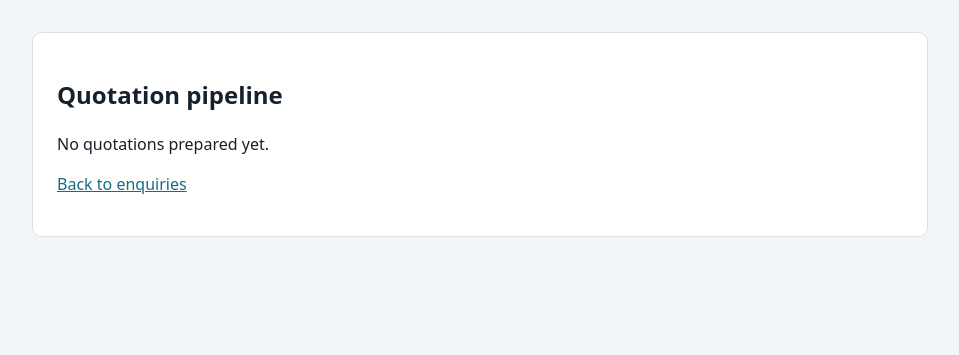
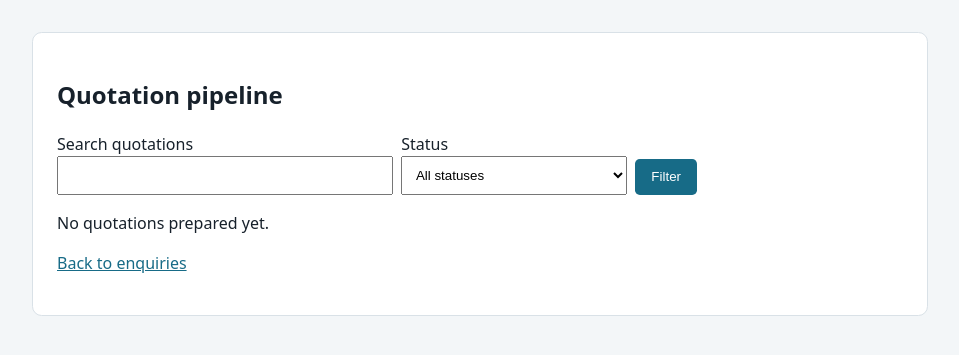
Before and after one commit to rnvjn2126/b2bproject, a Django app: page /quotes/ in a window 1280 px wide. Shown: the part 118-473 px from the top of the page, without its empty margins (160-1119 px from the left). Run offline with Django 5.2, Linux system fonts and the light colour scheme; the visitor is signed in with stand-in values (Sample User, id 1); data that the repository does not hold is empty.

Commit message:
feat: add searchable paginated work lists

```diff
--- a/dashboard/views.py
+++ b/dashboard/views.py
@@ -3,6 +3,7 @@ from datetime import timedelta
 from django.contrib.auth.decorators import login_required
 from django.core.exceptions import PermissionDenied
 from django.contrib.auth.mixins import LoginRequiredMixin
+from django.core.paginator import Paginator
 from django.http import HttpResponse, HttpResponseBadRequest
 from django.urls import reverse
 from django.views.generic import CreateView, DeleteView, ListView, UpdateView
@@ -44,7 +45,21 @@ def home(request):
 @login_required
 def rfq_list(request):
     rfqs = RFQ.objects.filter(owner=request.user, customer__owner=request.user).select_related("customer")
-    return render(request, "dashboard/rfq_list.html", {"rfqs": rfqs})
+    query = request.GET.get("q", "").strip()
+    status = request.GET.get("status", "").strip()
+    if query:
+        rfqs = rfqs.filter(
+            Q(reference__icontains=query) | Q(customer__name__icontains=query)
+            | Q(customer__company_name__icontains=query) | Q(notes__icontains=query),
+        )
+    if status not in RFQ.Status.values:
+        status = ""
+    if status:
+        rfqs = rfqs.filter(status=status)
+    return render(request, "dashboard/rfq_list.html", {
+        "rfqs": Paginator(rfqs, 25).get_page(request.GET.get("page")),
+        "query": query, "status": status, "status_choices": RFQ.Status.choices,
+    })
 
 
 @login_required
@@ -157,10 +172,24 @@ def followup_complete(request, pk):
 def followup_list(request):
     follow_ups = FollowUp.objects.filter(
         owner=request.user, rfq__owner=request.user, rfq__customer__owner=request.user,
-        completed_at__isnull=True,
     ).select_related("rfq", "rfq__customer").order_by("due_on", "id")
+    query = request.GET.get("q", "").strip()
+    status = request.GET.get("status", "open")
+    if status not in {"open", "completed", "all"}:
+        status = "open"
+    if status == "open":
+        follow_ups = follow_ups.filter(completed_at__isnull=True)
+    elif status == "completed":
+        follow_ups = follow_ups.filter(completed_at__isnull=False)
+    if query:
+        follow_ups = follow_ups.filter(
+            Q(rfq__reference__icontains=query) | Q(rfq__customer__name__icontains=query)
+            | Q(rfq__customer__company_name__icontains=query) | Q(note__icontains=query),
+        )
     return render(request, "dashboard/followup_list.html", {
-        "follow_ups": follow_ups, "today": timezone.localdate(),
+        "follow_ups": Paginator(follow_ups, 25).get_page(request.GET.get("page")),
+        "query": query, "status": status,
+        "today": timezone.localdate(),
     })
 
 
@@ -388,7 +417,22 @@ def quote_list(request):
     quotes = Quote.objects.filter(
         owner=request.user, rfq__owner=request.user, rfq__customer__owner=request.user,
     ).select_related("rfq", "rfq__customer").order_by("-created_at", "-id")
-    return render(request, "dashboard/quote_list.html", {"quotes": quotes, "today": timezone.localdate()})
+    query = request.GET.get("q", "").strip()
+    status = request.GET.get("status", "").strip()
+    if query:
+        quotes = quotes.filter(
+            Q(number__icontains=query) | Q(rfq__reference__icontains=query)
+            | Q(rfq__customer__name__icontains=query) | Q(rfq__customer__company_name__icontains=query),
+        )
+    if status not in Quote.Status.values:
+        status = ""
+    if status:
+        quotes = quotes.filter(status=status)
+    return render(request, "dashboard/quote_list.html", {
+        "quotes": Paginator(quotes, 25).get_page(request.GET.get("page")),
+        "query": query, "status": status, "status_choices": Quote.Status.choices,
+        "today": timezone.localdate(),
+    })
 
 
 @login_required
@@ -486,15 +530,28 @@ def quote_approve(request, pk):
 class OwnedListView(LoginRequiredMixin, ListView):
     template_name = "dashboard/catalogue_list.html"
     context_object_name = "records"
+    paginate_by = 25
+    search_fields = ()
     title = "Catalogue"
     singular = "record"
 
     def get_queryset(self):
-        return self.model.objects.filter(owner=self.request.user)
+        records = self.model.objects.filter(owner=self.request.user)
+        query = self.request.GET.get("q", "").strip()
+        if query and self.search_fields:
+            matches = Q()
+            for field in self.search_fields:
+                matches |= Q(**{f"{field}__icontains": query})
+            records = records.filter(matches)
+        return records
 
     def get_context_data(self, **kwargs):
         data = super().get_context_data(**kwargs)
-        data.update(title=self.title, singular=self.singular, create_url=f"dashboard:{self.singular}_create")
+        data.update(
+            title=self.title, singular=self.singular,
+            create_url=f"dashboard:{self.singular}_create",
+            query=self.request.GET.get("q", "").strip(),
+        )
         return data
 
 
@@ -547,6 +604,7 @@ class OwnedDeleteView(LoginRequiredMixin, DeleteView):
 
 class CustomerListView(OwnedListView):
     model, title, singular = Customer, "Customers", "customer"
+    search_fields = ("name", "company_name", "email", "phone")
 
 
 class CustomerCreateView(OwnedCreateView):
@@ -563,6 +621,7 @@ class CustomerDeleteView(OwnedDeleteView):
 
 class SupplierListView(OwnedListView):
     model, title, singular = Supplier, "Suppliers", "supplier"
+    search_fields = ("name", "company_name", "email", "phone")
 
 
 class SupplierCreateView(OwnedCreateView):
@@ -579,6 +638,7 @@ class SupplierDeleteView(OwnedDeleteView):
 
 class ProductListView(OwnedListView):
     model, title, singular = Product, "Products", "product"
+    search_fields = ("name", "grade", "dimensions", "shape")
 
     def get_context_data(self, **kwargs):
         data = super().get_context_data(**kwargs)
--- a/templates/base.html
+++ b/templates/base.html
@@ -12,6 +12,7 @@
     button { margin-top: 1rem; padding: .65rem 1rem; background: #176b87; color: white; border: 0; border-radius: .3rem; cursor: pointer; }
     .nav-form { display: inline; margin: 0; } .nav-button { margin: 0; padding: 0; background: none; text-decoration: underline; }
     .table-scroll { overflow-x: auto; } .inline-form { display: flex; align-items: end; flex-wrap: wrap; gap: .5rem; } .inline-form label { margin: 0; }
+    .pagination { display: flex; justify-content: center; align-items: center; gap: 1rem; margin-top: 1rem; }
     @media (max-width: 640px) { main { margin: 1rem auto; padding: 0 .65rem; } .card { padding: 1rem; } header { padding: .8rem 1rem; } h1 { font-size: 1.55rem; } }
   </style>
 </head>
--- a/templates/dashboard/catalogue_list.html
+++ b/templates/dashboard/catalogue_list.html
@@ -4,6 +4,10 @@
 <section class="card">
   <h1>{{ title }}</h1>
   <p><a href="{% url create_url %}">Add {{ singular }}</a></p>
+  <form class="inline-form" method="get">
+    <label for="q">Search {{ title|lower }}<input id="q" name="q" type="search" value="{{ query }}"></label>
+    <button type="submit">Search</button>{% if query %}<a href="?">Clear</a>{% endif %}
+  </form>
   {% if import_url %}<p><a href="{% url import_url %}">Import products from CSV</a> · <a href="{% url export_url %}">Export products to CSV</a></p>{% endif %}
   {% for record in records %}
     <article class="row"><strong>{{ record.name }}</strong>
@@ -13,5 +17,6 @@
       <a href="{% url 'dashboard:'|add:singular|add:'_update' record.pk %}">Edit</a> · <a href="{% url 'dashboard:'|add:singular|add:'_delete' record.pk %}">Delete</a>
     </article>
   {% empty %}<p>No {{ title|lower }} yet.</p>{% endfor %}
+  {% if is_paginated %}{% include "dashboard/pagination.html" with page_obj=page_obj query=query %}{% endif %}
 </section>
 {% endblock %}
--- /dev/null
+++ b/templates/dashboard/pagination.html
@@ -0,0 +1,7 @@
+{% if page_obj.has_other_pages %}
+<nav class="pagination" aria-label="Pagination">
+  {% if page_obj.has_previous %}<a href="?q={{ query|urlencode }}&amp;status={{ status|urlencode }}&amp;page={{ page_obj.previous_page_number }}">Previous</a>{% endif %}
+  <span>Page {{ page_obj.number }} of {{ page_obj.paginator.num_pages }}</span>
+  {% if page_obj.has_next %}<a href="?q={{ query|urlencode }}&amp;status={{ status|urlencode }}&amp;page={{ page_obj.next_page_number }}">Next</a>{% endif %}
+</nav>
+{% endif %}
--- a/templates/dashboard/quote_list.html
+++ b/templates/dashboard/quote_list.html
@@ -3,6 +3,11 @@
 {% block content %}
 <section class="card">
   <h1>Quotation pipeline</h1>
+  <form class="inline-form" method="get">
+    <label for="q">Search quotations<input id="q" name="q" type="search" value="{{ query }}"></label>
+    <label for="status">Status<select id="status" name="status"><option value="">All statuses</option>{% for value, label in status_choices %}<option value="{{ value }}"{% if status == value %} selected{% endif %}>{{ label }}</option>{% endfor %}</select></label>
+    <button type="submit">Filter</button>
+  </form>
   {% for quote in quotes %}
     <article class="row">
       <strong><a href="{% url 'dashboard:quote_detail' quote.pk %}">{{ quote.number }} · Revision {{ quote.revision }}</a></strong>
@@ -12,5 +17,6 @@
     </article>
   {% empty %}<p>No quotations prepared yet.</p>{% endfor %}
   <p><a href="{% url 'dashboard:rfq_list' %}">Back to enquiries</a></p>
+  {% include "dashboard/pagination.html" with page_obj=quotes query=query status=status %}
 </section>
 {% endblock %}
--- a/templates/dashboard/rfq_list.html
+++ b/templates/dashboard/rfq_list.html
@@ -4,7 +4,13 @@
 <section class="card">
   <h1>Customer enquiries</h1>
   <p><a href="{% url 'dashboard:rfq_create' %}">Record an enquiry</a></p>
+  <form class="inline-form" method="get">
+    <label for="q">Search enquiries<input id="q" name="q" type="search" value="{{ query }}"></label>
+    <label for="status">Status<select id="status" name="status"><option value="">All statuses</option>{% for value, label in status_choices %}<option value="{{ value }}"{% if status == value %} selected{% endif %}>{{ label }}</option>{% endfor %}</select></label>
+    <button type="submit">Filter</button>
+  </form>
   {% for rfq in rfqs %}<div class="row"><a href="{% url 'dashboard:rfq_detail' rfq.pk %}">{{ rfq.reference|default:rfq }}</a> · {{ rfq.customer }} · {{ rfq.get_status_display }} · {{ rfq.received_on }}</div>
   {% empty %}<p>No enquiries recorded yet.</p>{% endfor %}
+  {% include "dashboard/pagination.html" with page_obj=rfqs query=query status=status %}
 </section>
 {% endblock %}
```
Also changed, not shown: dashboard/tests.py (+99 -0 lines), docs/ASSUMPTIONS_AND_QUESTIONS.md (+1 -0 lines), templates/dashboard/followup_list.html (+8 -4 lines), README.md.
